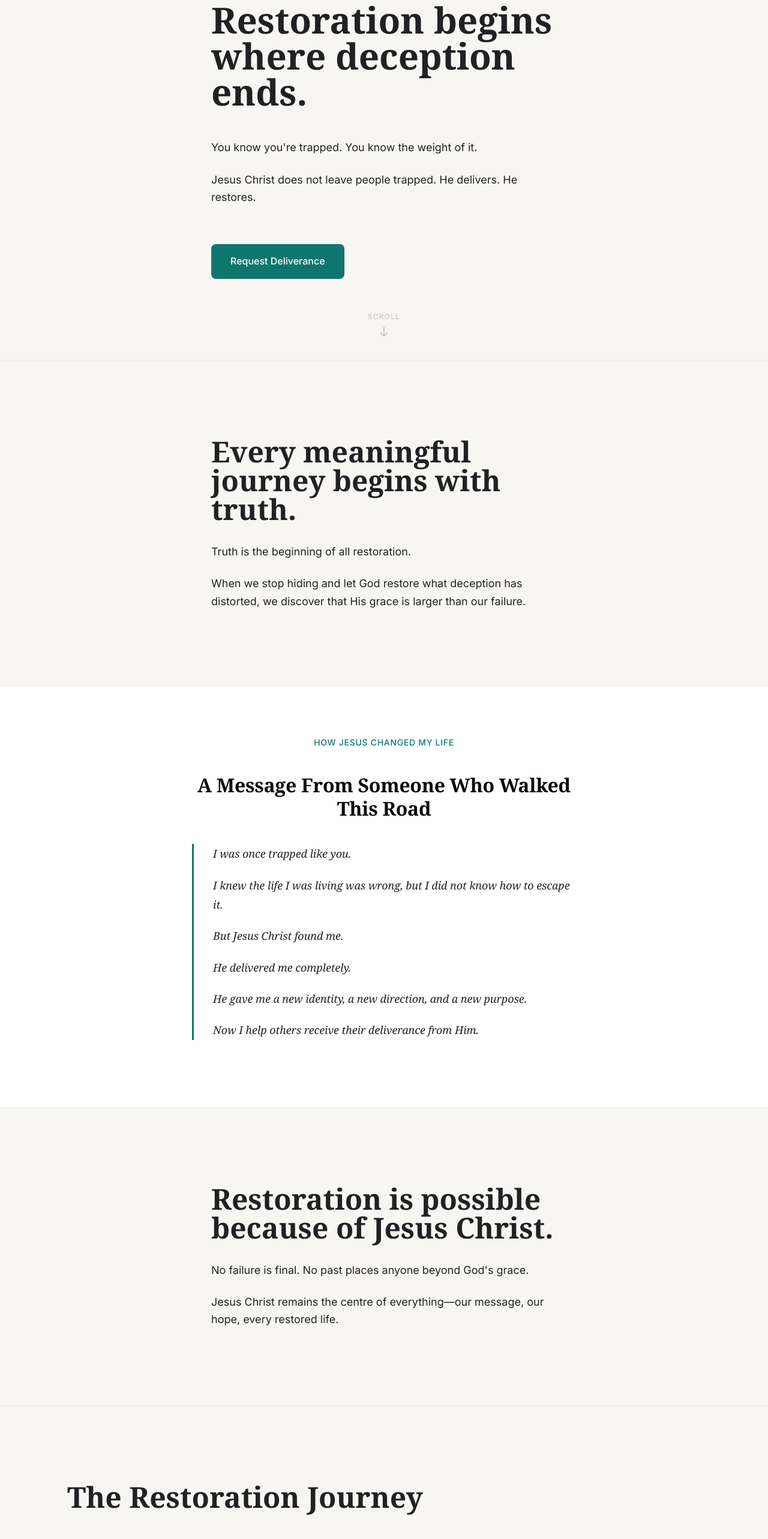
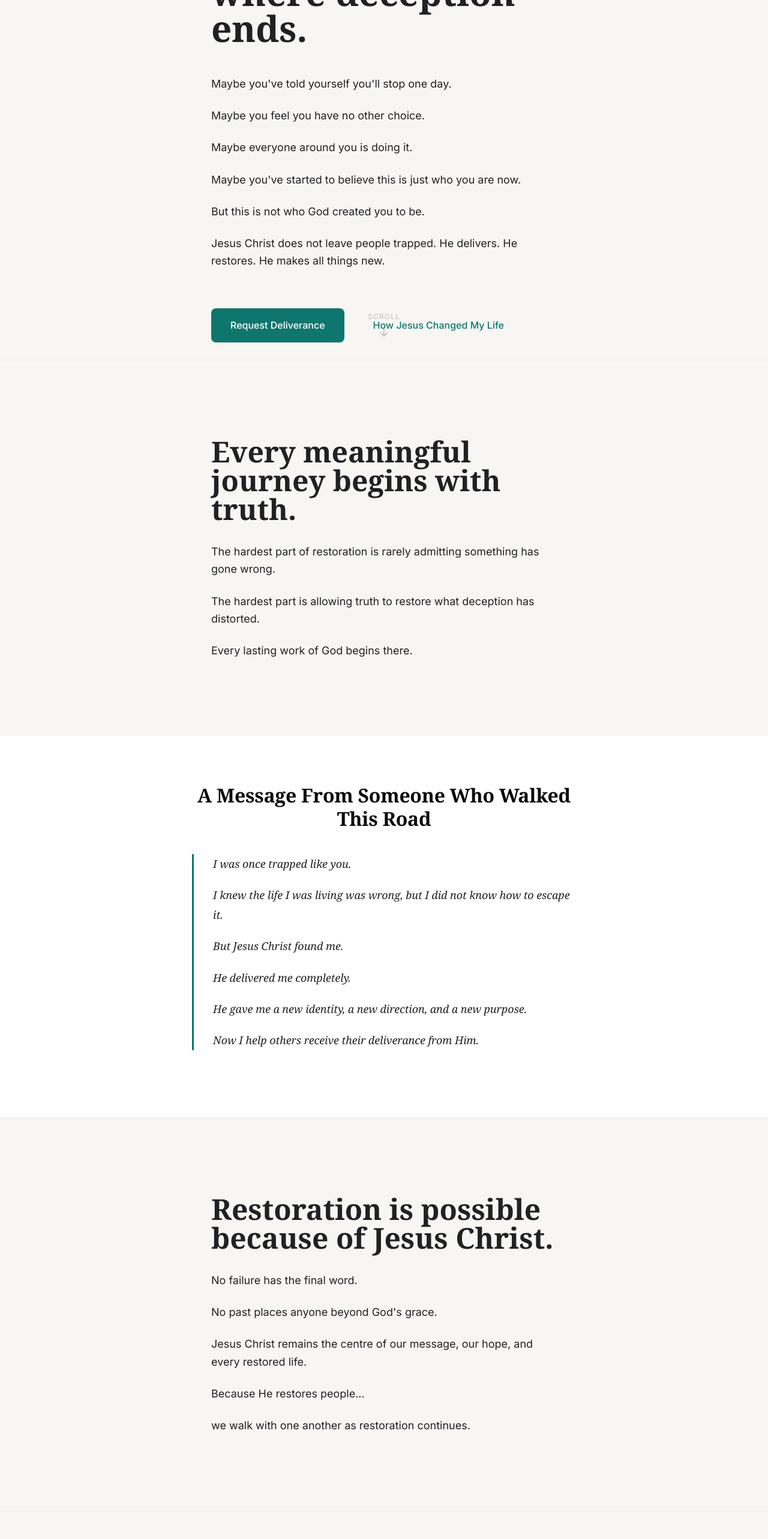
Before and after one commit to whoisjimilitan/restoration-community, a Next.js app in the folder apps/web/: page / in a window 1280 px wide. Shown: the part 200-2766 px from the top of the page at 60% size. Built offline with nearby package versions, Linux system fonts and the light colour scheme; a web font is replaced by a local one.

Commit message:
refactor: Restore EXECUTABLE-007 narrative structure and storytelling

```diff
--- a/apps/web/src/app/components/landing/ChristSection.tsx
+++ b/apps/web/src/app/components/landing/ChristSection.tsx
@@ -13,10 +13,19 @@ export default function ChristSection() {
 
           <div className="space-y-6 text-lg text-rc-text leading-relaxed">
             <p>
-              No failure is final. No past places anyone beyond God&apos;s grace.
+              No failure has the final word.
             </p>
             <p>
-              Jesus Christ remains the centre of everything—our message, our hope, every restored life.
+              No past places anyone beyond God&apos;s grace.
+            </p>
+            <p>
+              Jesus Christ remains the centre of our message, our hope, and every restored life.
+            </p>
+            <p>
+              Because He restores people...
+            </p>
+            <p>
+              we walk with one another as restoration continues.
             </p>
           </div>
         </div>
--- a/apps/web/src/app/components/landing/FounderTestimonySection.tsx
+++ b/apps/web/src/app/components/landing/FounderTestimonySection.tsx
@@ -1,6 +1,4 @@
 'use client';
-
-import Link from 'next/link';
 
 export default function FounderTestimonySection() {
   return (
@@ -16,24 +14,6 @@ export default function FounderTestimonySection() {
         margin: '0 auto',
         textAlign: 'center'
       }}>
-        <div style={{
-          marginBottom: '2.5rem'
-        }}>
-          <Link
-            href="#story"
-            style={{
-              fontSize: '0.875rem',
-              textDecoration: 'none',
-              color: '#0F766E',
-              fontWeight: 500,
-              letterSpacing: '0.05em',
-              textTransform: 'uppercase'
-            }}
-            className="hover:opacity-75 transition-opacity"
-          >
-            How Jesus Changed My Life
-          </Link>
-        </div>
         <h2 style={{
           fontSize: '2rem',
           fontFamily: 'Georgia, Garamond, serif',
--- a/apps/web/src/app/components/landing/HeroSection.tsx
+++ b/apps/web/src/app/components/landing/HeroSection.tsx
@@ -46,26 +46,46 @@ export default function HeroSection() {
             style={{ transitionDelay: '360ms' }}
           >
             <p className="text-lg text-rc-text leading-relaxed">
-              You know you&apos;re trapped. You know the weight of it.
+              Maybe you&apos;ve told yourself you&apos;ll stop one day.
             </p>
             <p className="text-lg text-rc-text leading-relaxed mt-6">
-              Jesus Christ does not leave people trapped. He delivers. He restores.
+              Maybe you feel you have no other choice.
+            </p>
+            <p className="text-lg text-rc-text leading-relaxed mt-6">
+              Maybe everyone around you is doing it.
+            </p>
+            <p className="text-lg text-rc-text leading-relaxed mt-6">
+              Maybe you&apos;ve started to believe this is just who you are now.
+            </p>
+            <p className="text-lg text-rc-text leading-relaxed mt-6">
+              But this is not who God created you to be.
+            </p>
+            <p className="text-lg text-rc-text leading-relaxed mt-6">
+              Jesus Christ does not leave people trapped. He delivers. He restores. He makes all things new.
             </p>
           </div>
 
-          {/* CTA Button */}
+          {/* CTA Buttons */}
           <div
             className={`transform transition-all duration-700 pt-4 ${
               isLoaded ? 'opacity-100 translate-y-0' : 'opacity-0 translate-y-4'
             }`}
             style={{ transitionDelay: '480ms' }}
           >
+            <div className="flex flex-col sm:flex-row gap-4">
               <Link
                 href="/deliverance"
                 className="inline-flex items-center justify-center px-8 py-4 bg-rc-accent text-white font-medium rounded-lg hover:bg-rc-text transition-all duration-200 focus:outline-none focus:ring-2 focus:ring-rc-accent focus:ring-offset-2 focus:ring-offset-rc-bg"
               >
                 Request Deliverance
               </Link>
+              <Link
+                href="#story"
+                className="inline-flex items-center justify-center px-8 py-4 text-rc-accent font-medium hover:text-rc-text transition-colors duration-200"
+              >
+                How Jesus Changed My Life
+              </Link>
+            </div>
           </div>
         </div>
 
--- a/apps/web/src/app/components/landing/HonestWorkSection.tsx
+++ b/apps/web/src/app/components/landing/HonestWorkSection.tsx
@@ -7,19 +7,25 @@ export default function HonestWorkSection() {
         <div className="space-y-8">
           <div>
             <h2 className="text-4xl md:text-5xl font-serif font-bold text-rc-text leading-tight">
-              Life
+              The Holy Spirit Restores Every Part of Our Lives
             </h2>
-          </div>
-
-          <div>
-            <h3 className="text-xl font-serif font-bold text-rc-text mb-6">
-              The Holy Spirit Restores Every Part of Life
-            </h3>
           </div>
 
           <div className="space-y-6 text-lg text-rc-text leading-relaxed">
             <p>
-              The Holy Spirit transforms how we work, how we serve, how we love, and how we live with integrity.
+              Leaving deception is only the beginning.
+            </p>
+            <p>
+              The Holy Spirit transforms how we work...
+            </p>
+            <p>
+              how we serve...
+            </p>
+            <p>
+              how we love...
+            </p>
+            <p>
+              and how we live with integrity.
             </p>
           </div>
         </div>
--- a/apps/web/src/app/components/landing/InvitationSection.tsx
+++ b/apps/web/src/app/components/landing/InvitationSection.tsx
@@ -15,10 +15,19 @@ export default function InvitationSection() {
 
           <div className="space-y-4 text-lg text-rc-text leading-relaxed">
             <p>
-              If you are trapped in fraud, scams, deception, or dishonest living and want to leave that life behind, this ministry exists to point you to Jesus Christ.
+              This ministry exists for people trapped in fraud, scams, and dishonest living who desire freedom through Jesus Christ.
             </p>
             <p>
-              If you are seeking Jesus Christ from any other place of brokenness, you are welcome too.
+              But anyone sincerely seeking Jesus Christ is welcome here.
+            </p>
+            <p>
+              Whether today is the beginning of your journey,
+            </p>
+            <p>
+              or another step toward Jesus Christ,
+            </p>
+            <p>
+              you are welcome here.
             </p>
           </div>
 
--- a/apps/web/src/app/components/landing/RecognitionSection.tsx
+++ b/apps/web/src/app/components/landing/RecognitionSection.tsx
@@ -13,10 +13,13 @@ export default function RecognitionSection() {
 
           <div className="space-y-6">
             <p className="text-lg text-rc-text leading-relaxed">
-              Truth is the beginning of all restoration.
+              The hardest part of restoration is rarely admitting something has gone wrong.
             </p>
             <p className="text-lg text-rc-text leading-relaxed">
-              When we stop hiding and let God restore what deception has distorted, we discover that His grace is larger than our failure.
+              The hardest part is allowing truth to restore what deception has distorted.
+            </p>
+            <p className="text-lg text-rc-text leading-relaxed">
+              Every lasting work of God begins there.
             </p>
           </div>
 
```
Lines whose indentation alone changed are shown as unchanged.
